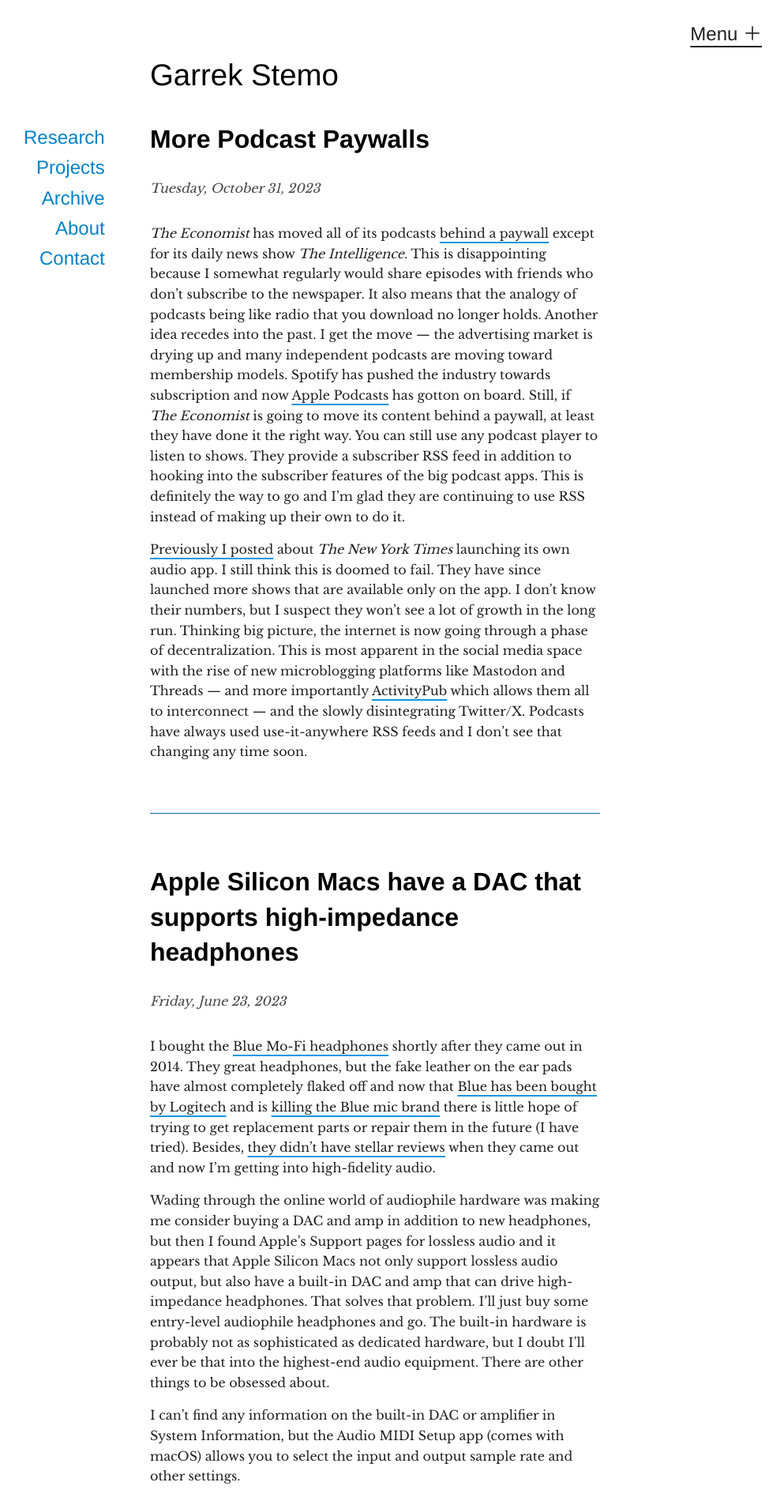
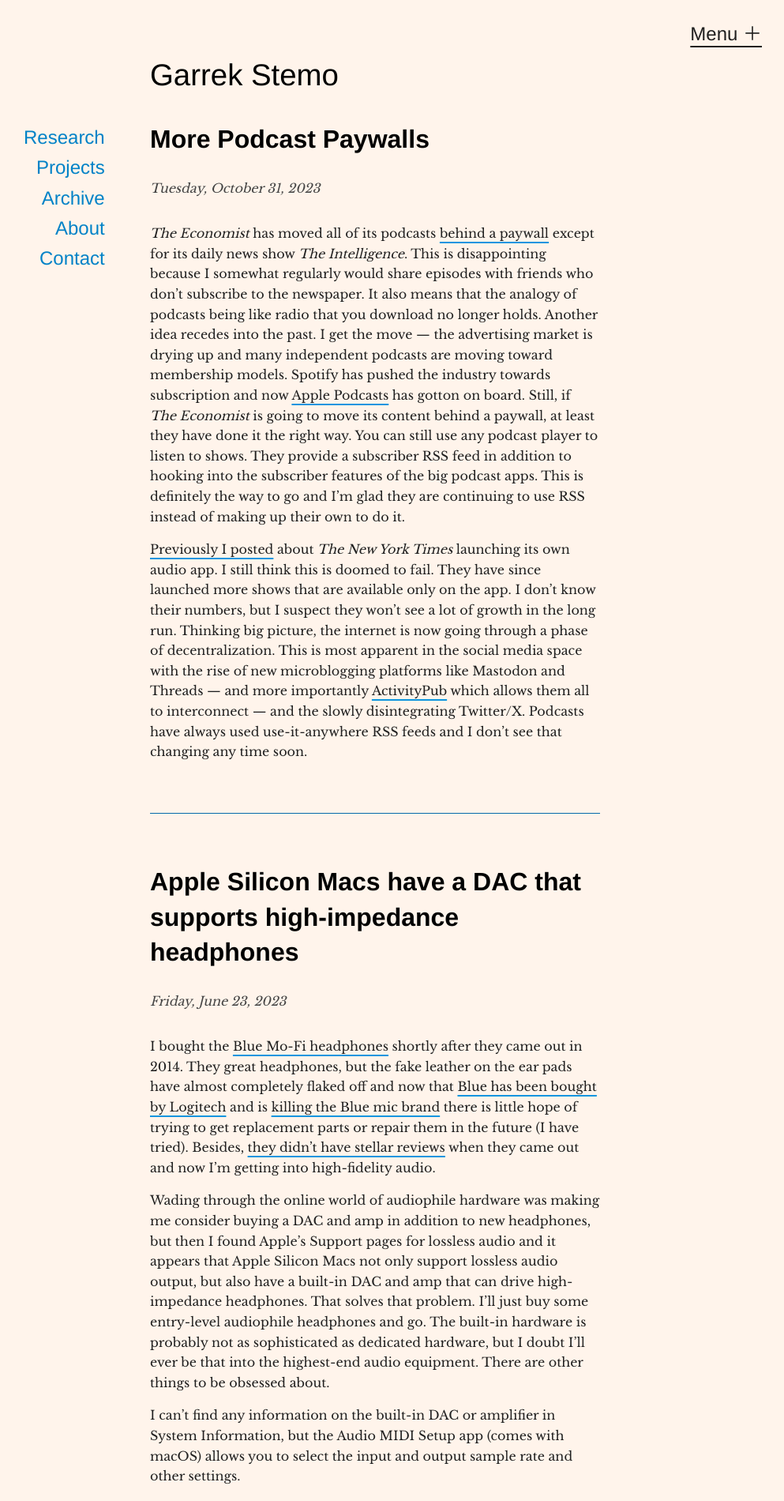
Before and after one commit to garrekstemo/garrekstemo.github.io, a Jekyll site: the page built from index.html, in a window 1280 px wide. Shown: the top 1900 px of the page at 79% size, without its empty margins (265-1258 px from the left). Built offline with Jekyll 4.4.1, drawn with Linux system fonts in a browser that asks for light colours.

Commit message:
Update background / side nav colors

```diff
--- a/css/styles.css
+++ b/css/styles.css
@@ -85,7 +85,10 @@
     z-index: 1;
     top: 0;
     right: 0;
-    background-color: #1dbfe8;  /* electric blue type of thing */
+    /* background-color: #1dbfe8;  electric blue type of thing */
+    /* background-color: #21839a;  Mediterranean blue */
+    /* background-color: #0096d1;  Amex blue */
+    background-color: #38b3d0;  /* River blue */
     box-shadow: 2px 2px 50px #3b3b3b;
     overflow-x: hidden;
     padding-top: 60px;
@@ -352,7 +355,6 @@
 }
 
 
-
 /* ----------------------------------------------------------------------- */
 /* 						Color settings									   */
 /* ----------------------------------------------------------------------- */
@@ -436,7 +438,7 @@
 }
 
 @media (prefers-color-scheme: light) {
-	* { background-color: #fff }
+	* { background-color: #fff4eb }
 	body { color: #202020; }
 	h1 { color: #000; }
 	h2 { color: #000; }
```
